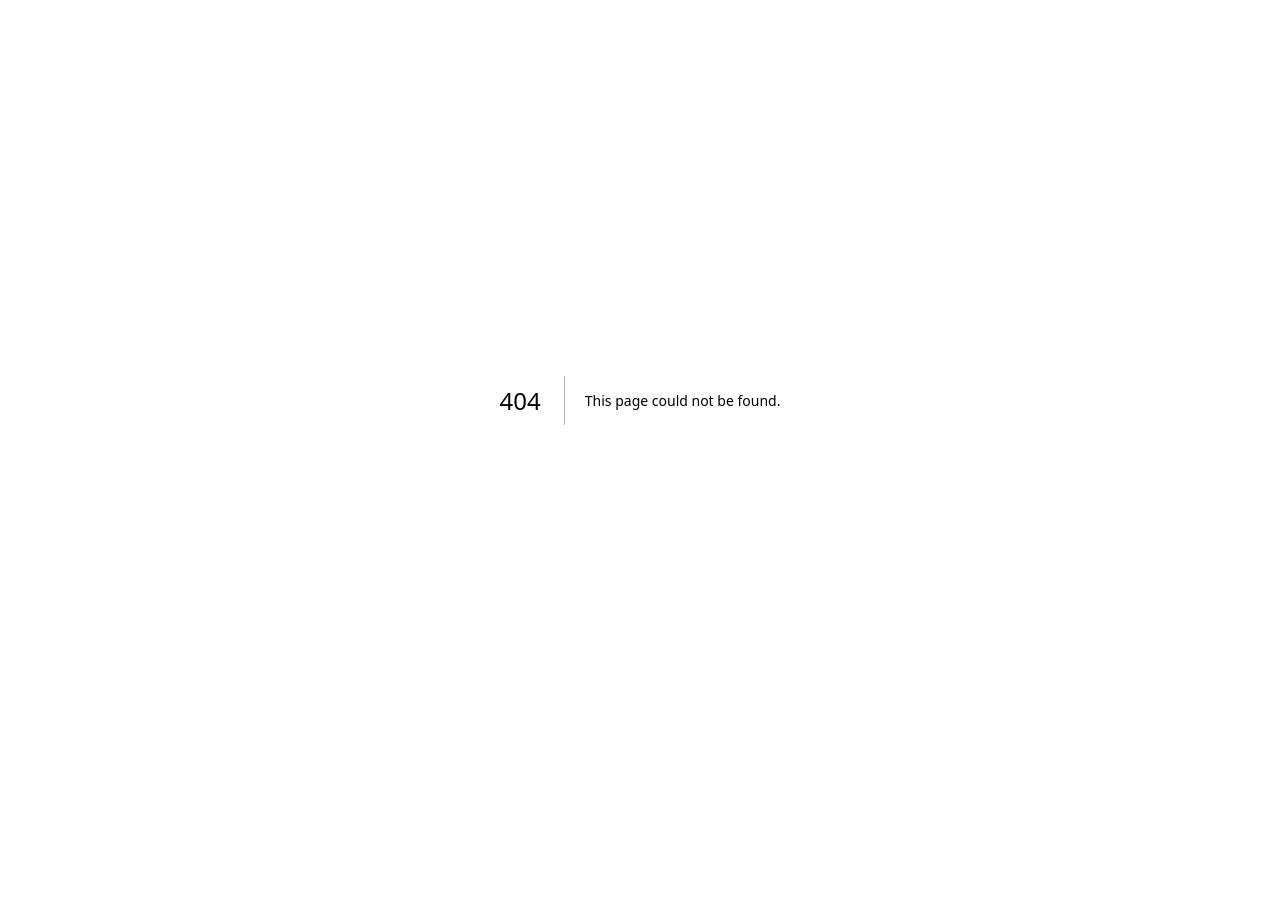
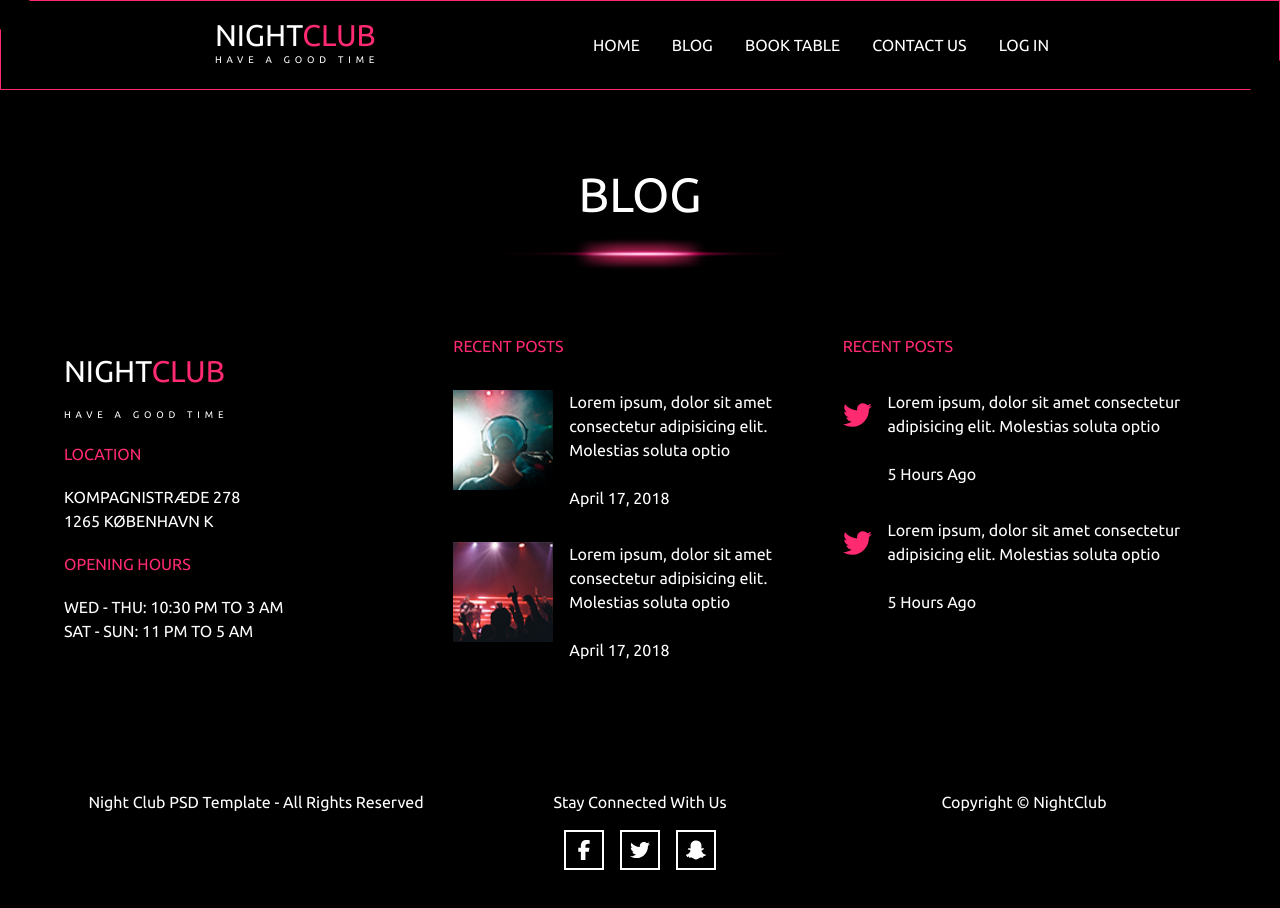
Before and after one commit to eydbjorgham/night-club, a Next.js app: page /blog in a window 1280 px wide. Before the commit this address had no page. Shown: the top 908 px of the page. Before the commit the page ends 800 px from the top, so only its background shows below. Built offline with nearby package versions, Linux system fonts and the light colour scheme.

Commit message:
Blog page init

```diff
--- /dev/null
+++ b/src/app/(routes)/blog/page.js
@@ -0,0 +1,31 @@
+import Footer from "@/app/components/Footer";
+import Overskrift from "@/app/components/Overskrift";
+import Nav from "@/app/components/Nav";
+import { Ubuntu } from "next/font/google";
+
+const ubuntu = Ubuntu({
+  subsets: ["latin"],
+  weight: ["300", "400", "500", "700"],
+});
+
+export default function BlogPage() {
+  return (
+    <>
+      <div className={ubuntu.className}>
+        <div className="bg-(--primary-color)">
+          <header>
+            <nav>
+              <Nav />
+            </nav>
+          </header>
+          <main>
+            <Overskrift text="Blog" />
+          </main>
+          <footer>
+            <Footer />
+          </footer>
+        </div>
+      </div>
+    </>
+  );
+}
```
Also changed, not shown: src/app/(routes)/blog/[id]/page.js (added).
